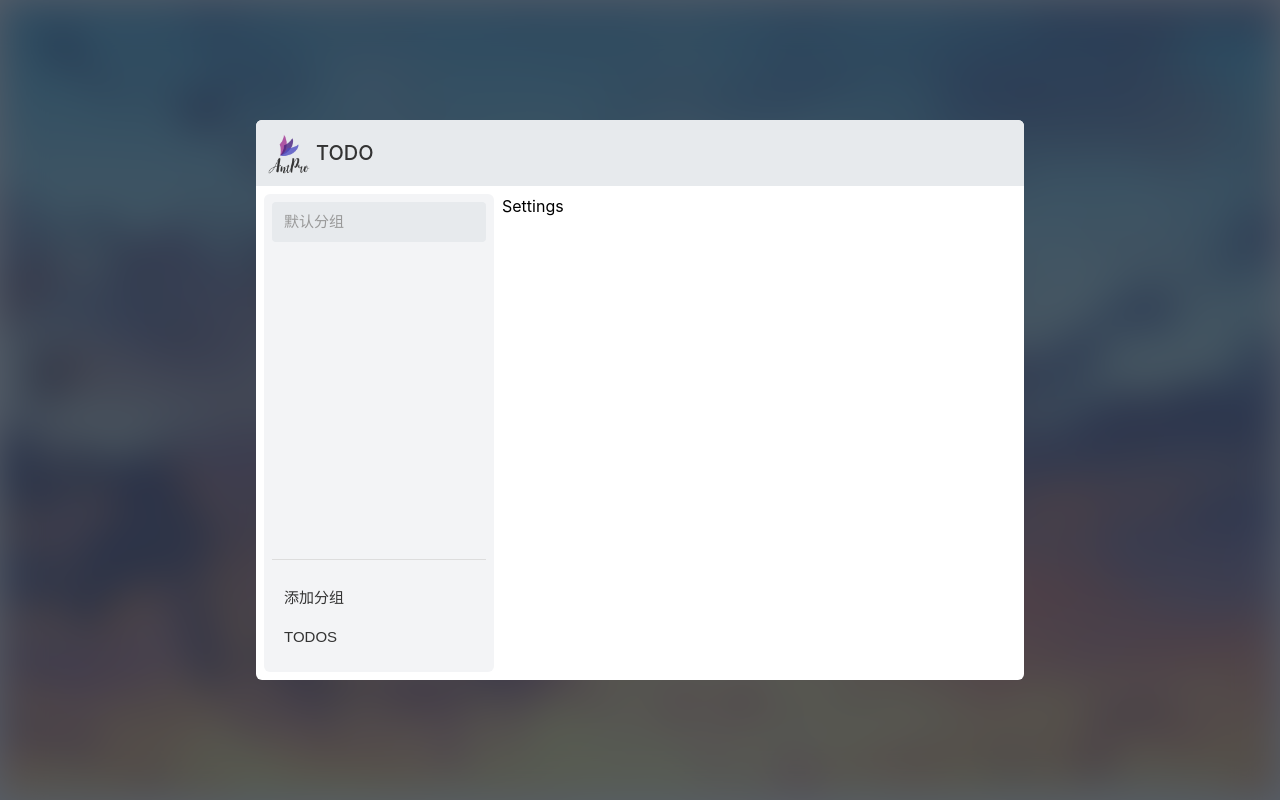
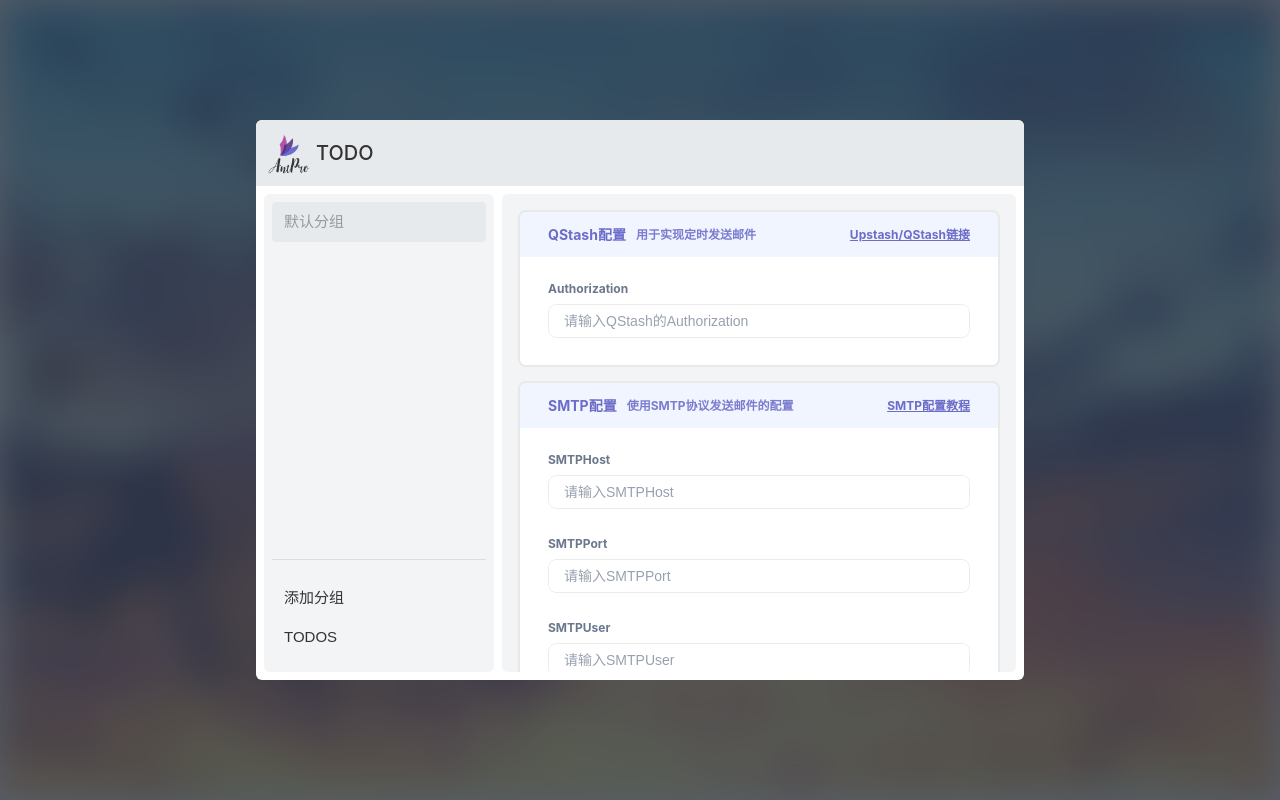
Before and after one commit to Siykt/mp-todo, a Nuxt app: page / in a window 1280 px wide. Both pictures are taken after a click on the button "设置". Built offline with nearby package versions, Linux system fonts and the light colour scheme.

Commit message:
feat: 设置

```diff
--- /dev/null
+++ b/components/AInput.vue
@@ -0,0 +1,75 @@
+<script setup lang="ts">
+interface AInputProps {
+  modelValue?: any;
+  placeholder?: string;
+  type?: string;
+}
+
+const inputRef = ref<HTMLInputElement>();
+const focus = () => {
+  inputRef.value?.focus();
+};
+const blur = () => {
+  inputRef.value?.blur();
+};
+
+withDefaults(defineProps<AInputProps>(), {
+  type: 'text',
+});
+defineEmits(['update:modelValue', 'blur', 'focus', 'change']);
+defineExpose({ focus, blur });
+</script>
+<template>
+  <div class="form-input">
+    <input
+      ref="inputRef"
+      :value="modelValue"
+      @input="$emit('update:modelValue', ($event.target as HTMLInputElement).value)"
+      @blur="$emit('blur', $event)"
+      @focus="$emit('focus', $event)"
+      @change="$emit('change', $event)"
+      :placeholder="placeholder"
+      :type="type"
+    />
+    <label />
+  </div>
+</template>
+
+<style lang="less" scoped>
+.form-input {
+  display: flex;
+  flex-direction: row;
+  align-items: center;
+  justify-content: space-between;
+  position: relative;
+  border-radius: 8px;
+  overflow: hidden;
+  padding: 9px 0px;
+  label {
+    position: absolute;
+    inset: 0px;
+    border: 1px solid rgba(0, 0, 0, 0.08);
+    pointer-events: none;
+    transition: all 0.3s ease-in-out 0s;
+    border-radius: 8px;
+  }
+  input {
+    margin: 0px;
+    border: none;
+    border-radius: 0px;
+    background: transparent;
+    appearance: none;
+    font-size: 14px;
+    padding: 0px 16px;
+    flex: 1 1 0%;
+    height: 100%;
+    color: rgb(66, 82, 110);
+    &:focus {
+      outline: none;
+      & + label {
+        border-color: #6c6cc9;
+      }
+    }
+  }
+}
+</style>
--- /dev/null
+++ b/components/ASwitch.vue
@@ -0,0 +1,65 @@
+<script setup lang="ts">
+interface AInputProps {
+  modelValue?: boolean;
+}
+
+defineProps<AInputProps>();
+defineEmits(['update:modelValue', 'change']);
+</script>
+<template>
+  <div
+    class="form-switch-input"
+    :class="{ checked: modelValue }"
+    @click="$emit('update:modelValue', !modelValue), $emit('change', !modelValue)"
+  >
+    <input :checked="!!modelValue" type="checkbox" />
+    <label for="SMTPTLS"></label>
+  </div>
+</template>
+
+<style lang="less" scoped>
+.form-switch-input {
+  box-sizing: border-box;
+  display: inline-block;
+  border-radius: 12px;
+  border: 1px solid transparent;
+  position: relative;
+  cursor: pointer;
+  transition: background-color 0.2s ease-in 0s;
+  width: 32px;
+  height: 18px;
+  background-color: rgba(46, 50, 56, 0.2);
+  label {
+    box-shadow: 0 4px 6px rgba(0, 0, 0, 0.1), 0 0 1px rgba(0, 0, 0, 0.3);
+    cursor: pointer;
+    border-radius: 9px;
+    background-color: #fff;
+    box-sizing: border-box;
+    position: absolute;
+    left: 0;
+    right: auto;
+    transition: transform 0.2s ease-in-out, width 0.2s ease-in-out;
+    width: 12px;
+    height: 12px;
+    top: 2px;
+    transform: translateX(1px);
+  }
+  input {
+    width: 100%;
+    height: 100%;
+    opacity: 0;
+    cursor: inherit;
+    pointer-events: auto;
+    margin: 0;
+    position: absolute;
+    top: 0;
+    left: 0;
+  }
+  &.checked {
+    background-color: #6c6cc9;
+    label {
+      transform: translateX(16px);
+    }
+  }
+}
+</style>
--- a/components/Settings.vue
+++ b/components/Settings.vue
@@ -1,12 +1,119 @@
 <script setup lang="ts">
-// something
+import { useSettingsStore } from '~/lib/hooks/useSettingsStore';
+
+const { getLocalSettings, settings, saveLocalSettings } = useSettingsStore();
+
+getLocalSettings();
 </script>
 <template>
-  <div>
-    Settings
+  <div class="flex-1 bg-#f3f4f6 rounded-md p4 min-h-0 overflow-y-auto">
+    <!-- QStash配置 -->
+    <div class="card">
+      <div class="title">
+        <span>QStash配置</span>
+        <i class="ml-2 opacity-88 mdi:information-slab-circle"></i>
+        <span class="ml-2px text-12px opacity-88">用于实现定时发送邮件</span>
+        <a class="ml-auto text-#6c6cc9 text-12px" target="_blank" href="https://console.upstash.com/qstash">Upstash/QStash链接</a>
+      </div>
+      <div class="body">
+        <form>
+          <div class="form-item">
+            <div class="label">Authorization</div>
+            <div class="value">
+              <AInput v-model="settings.authorization" placeholder="请输入QStash的Authorization" @blur="saveLocalSettings" />
+            </div>
+          </div>
+        </form>
+      </div>
+    </div>
+    <!-- 邮件发送配置 -->
+    <div class="card">
+      <div class="title">
+        <span>SMTP配置</span>
+        <i class="ml-2 opacity-88 mdi:information-slab-circle"></i>
+        <span class="ml-2px text-12px opacity-88">使用SMTP协议发送邮件的配置</span>
+        <a
+          class="ml-auto text-#6c6cc9 text-12px"
+          target="_blank"
+          href="https://www.wbolt.com/outlook-smtp-settings.html#outlook-smtp-settings"
+        >
+          SMTP配置教程
+        </a>
+      </div>
+      <div class="body">
+        <form>
+          <div class="form-item">
+            <div class="label">SMTPHost</div>
+            <div class="value">
+              <AInput v-model="settings.SMTPHost" placeholder="请输入SMTPHost" @blur="saveLocalSettings" />
+            </div>
+          </div>
+          <div class="form-item">
+            <div class="label">SMTPPort</div>
+            <div class="value">
+              <AInput v-model="settings.SMTPPort" placeholder="请输入SMTPPort" @blur="saveLocalSettings" />
+            </div>
+          </div>
+          <div class="form-item">
+            <div class="label">SMTPUser</div>
+            <div class="value">
+              <AInput v-model="settings.SMTPUser" placeholder="请输入SMTPUser" @blur="saveLocalSettings" />
+            </div>
+          </div>
+          <div class="form-item">
+            <div class="label">SMTPFrom</div>
+            <div class="value">
+              <AInput v-model="settings.SMTPFrom" placeholder="请输入SMTPFrom" @blur="saveLocalSettings" />
+            </div>
+          </div>
+          <div class="form-item">
+            <div class="label">SMTPPass</div>
+            <div class="value">
+              <AInput type="password" v-model="settings.SMTPPass" placeholder="请输入SMTPPass" @blur="saveLocalSettings" />
+            </div>
+          </div>
+          <div class="form-item">
+            <div class="label flex items-center gap-2">
+              SMTPTLS
+              <ASwitch v-model="settings.SMTPTLS" @change="saveLocalSettings" />
+            </div>
+          </div>
+        </form>
+      </div>
+    </div>
   </div>
 </template>
 
 <style lang="less" scoped>
-// something
+.card {
+  max-width: 876px;
+  border: 2px solid rgb(233, 233, 233);
+  border-radius: 8px;
+  margin-bottom: 14px;
+  overflow: hidden;
+  .title {
+    display: flex;
+    align-items: center;
+    background: rgb(240, 245, 255);
+    font-weight: bold;
+    font-size: 14px;
+    color: #6c6cc9;
+    padding: 12px 28px;
+  }
+  .body {
+    padding: 12px 28px;
+    position: relative;
+    background-color: #fff;
+  }
+  .label {
+    font-weight: bold;
+    font-size: 12px;
+    color: rgb(107, 119, 140);
+    line-height: 30px;
+  }
+  .form-item {
+    padding-bottom: 15px;
+    padding-top: 5px;
+  }
+}
 </style>
--- a/lib/hooks/useSettingsStore.ts
+++ b/lib/hooks/useSettingsStore.ts
@@ -0,0 +1,22 @@
+import { Settings } from '~/modules/Settings/Core';
+import storage from '../storage';
+
+export const useSettingsStore = () => {
+  const settings = useState<Settings>('settings', () => ({ SMTPTLS: false }));
+
+  const getLocalSettings = async () => {
+    if (process.server) return;
+    settings.value = await storage.get<Settings>('settings', { SMTPTLS: false });
+  };
+
+  const saveLocalSettings = async () => {
+    if (process.server) return;
+    await storage.set('settings', settings.value);
+  };
+
+  return {
+    settings,
+    getLocalSettings,
+    saveLocalSettings,
+  };
+};
--- a/modules/Settings/Core.ts
+++ b/modules/Settings/Core.ts
@@ -4,7 +4,7 @@ export interface Settings {
    * @description 用于自动触发定时任务
    * @see https://docs.upstash.com/qstash/apiexamples
    */
-  QStashToken?: string;
+  authorization?: string;
 
   /**
    * 邮件发送配置
```
